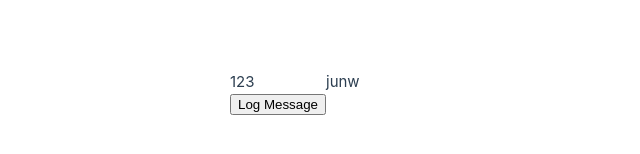
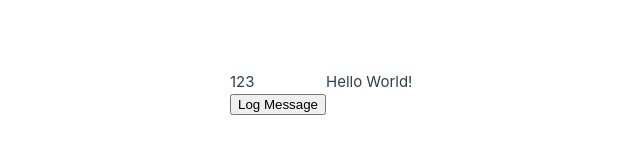
Before and after one commit to wo1261931780/st-vue3xiaotuxian, a Vue app: page / in a window 1280 px wide. Shown: the part 308-462 px from the top of the page, without its empty margins (314-954 px from the left). Built offline with nearby package versions, Linux system fonts and the light colour scheme.

Commit message:
Update App.vue

```diff
--- a/src/App.vue
+++ b/src/App.vue
@@ -1,20 +1,6 @@
-<script>
-export default {
-  setup() {
-    console.log('Hello World')
-    const message = 'junw'
-    const logMessage = () => console.log(message)
-    return{
-      message,
-      logMessage,
-      // 方法和对象都需要打印出来才可以使用
-      // 语法糖，经过一定的封装，将复杂写法变成简单写法
-    }
-  },
-  beforeCreate() {
-    console.log('Hello World')
-  }
-}
+<script setup>
+const message = 'Hello World!'
+const logMessage = () => console.log(message)
 </script>
 
 <template>
```
